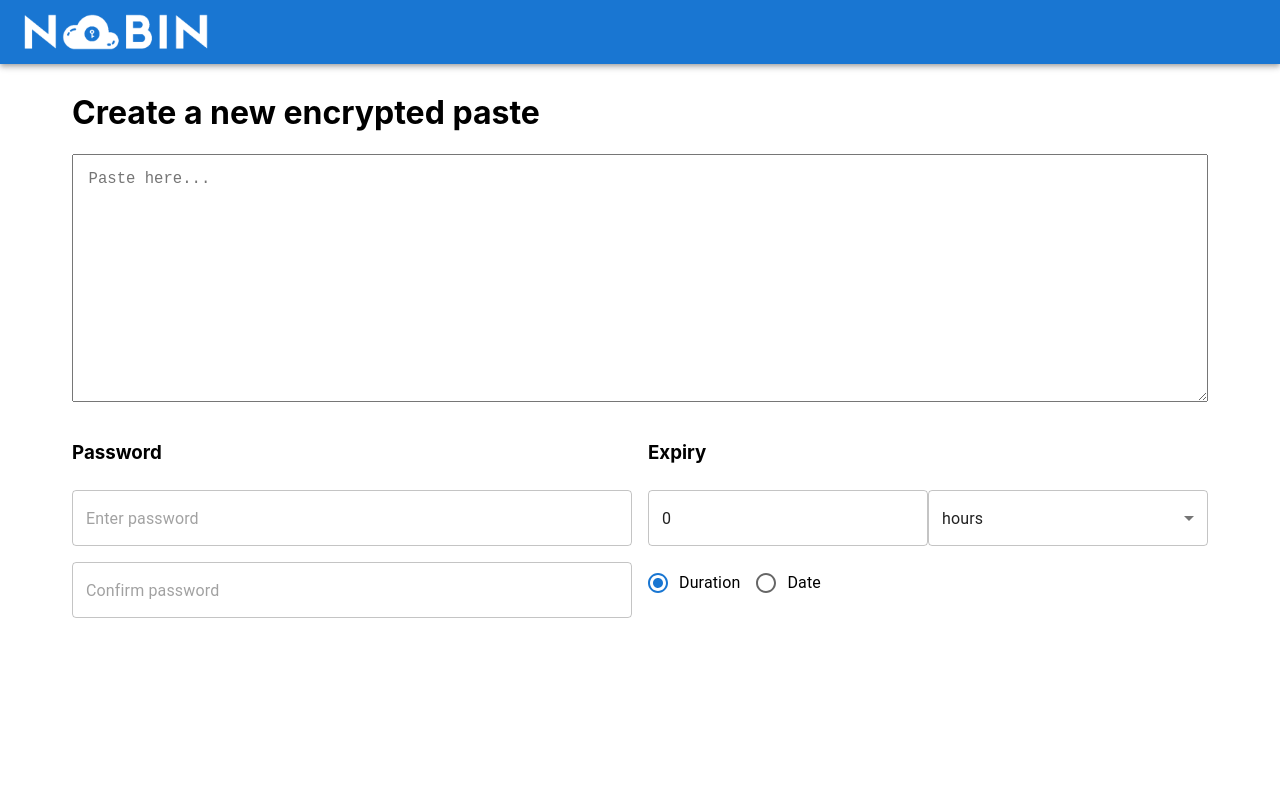
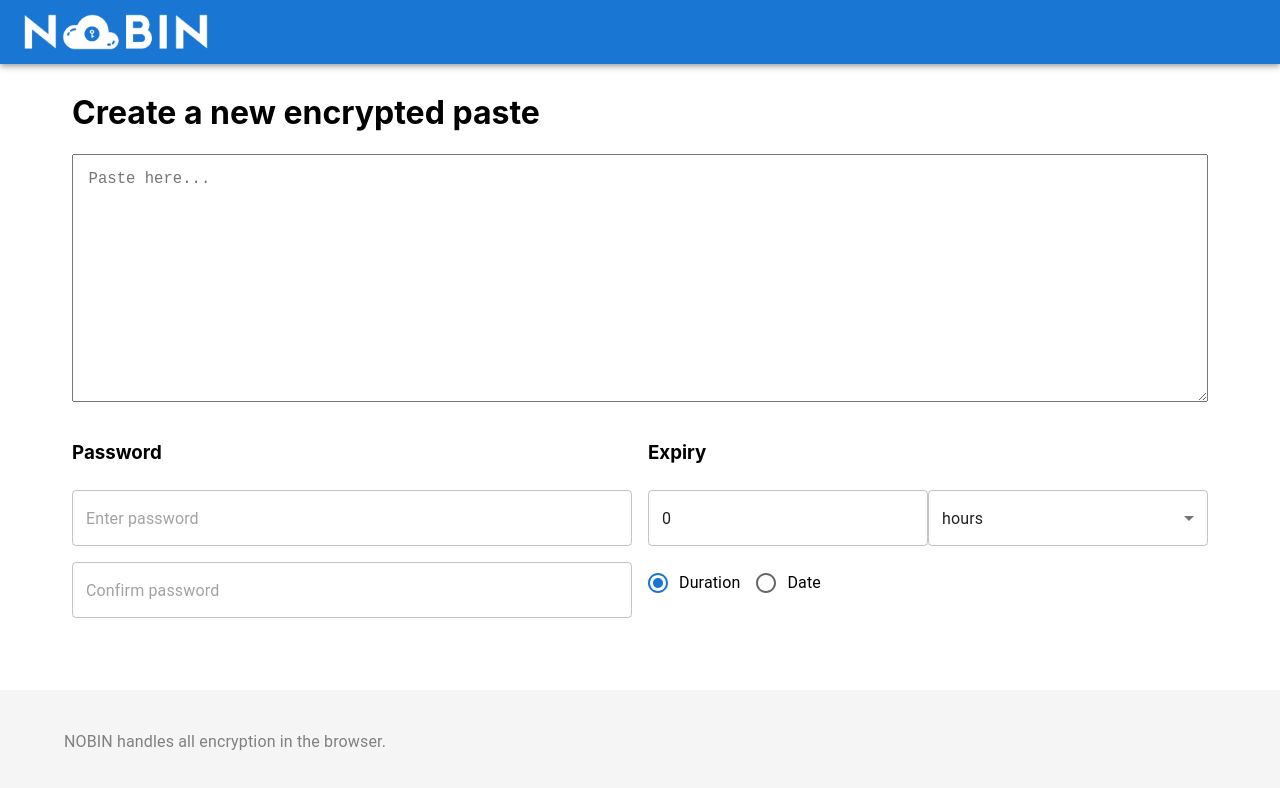
Before and after one commit to dchenz/nobin, a React (Create React App) app in the folder web/: page / in a window 1280 px wide. Shown: the top 788 px of the page. Built offline with nearby package versions, Linux system fonts and the light colour scheme.

Commit message:
web: Add basic footer on all pages.

```diff
--- a/web/src/App.tsx
+++ b/web/src/App.tsx
@@ -1,5 +1,6 @@
 import React from "react";
 import { BrowserRouter, Route, Routes } from "react-router-dom";
+import Footer from "./components/Footer";
 import Navbar from "./components/Navbar";
 import CreatePaste from "./pages/CreatePaste";
 import { PageRoutes } from "./properties/Routes";
@@ -12,6 +13,7 @@ export default function App(): JSX.Element {
         <Routes>
           <Route path={PageRoutes.home} element={<CreatePaste />} />
         </Routes>
+        <Footer />
       </BrowserRouter>
     </div>
   );
--- /dev/null
+++ b/web/src/components/Footer/index.tsx
@@ -0,0 +1,18 @@
+import { Box, Container, Typography } from "@mui/material";
+import React from "react";
+import "./styles.scss";
+
+/**
+ * Footer should be rendered on the bottom of every route.
+ */
+export default function Footer(): JSX.Element {
+  return (
+    <Box id="page-footer" py={5} mt={5}>
+      <Container>
+        <Typography>
+          NOBIN handles all encryption in the browser.
+        </Typography>
+      </Container>
+    </Box>
+  );
+}
--- /dev/null
+++ b/web/src/components/Footer/styles.scss
@@ -0,0 +1,7 @@
+#page-footer {
+    background-color: #f5f5f5;
+
+    p {
+        color: grey;
+    }
+}
```
